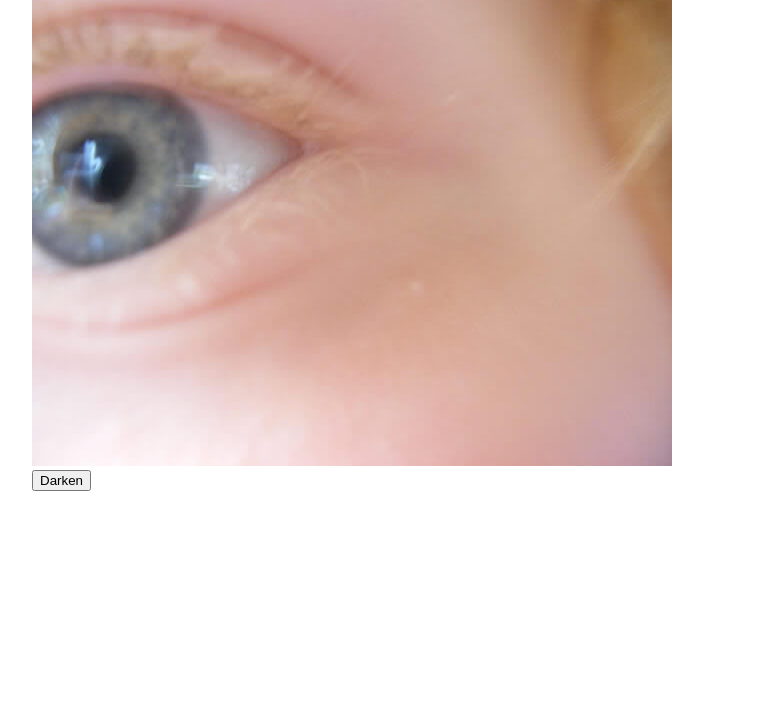
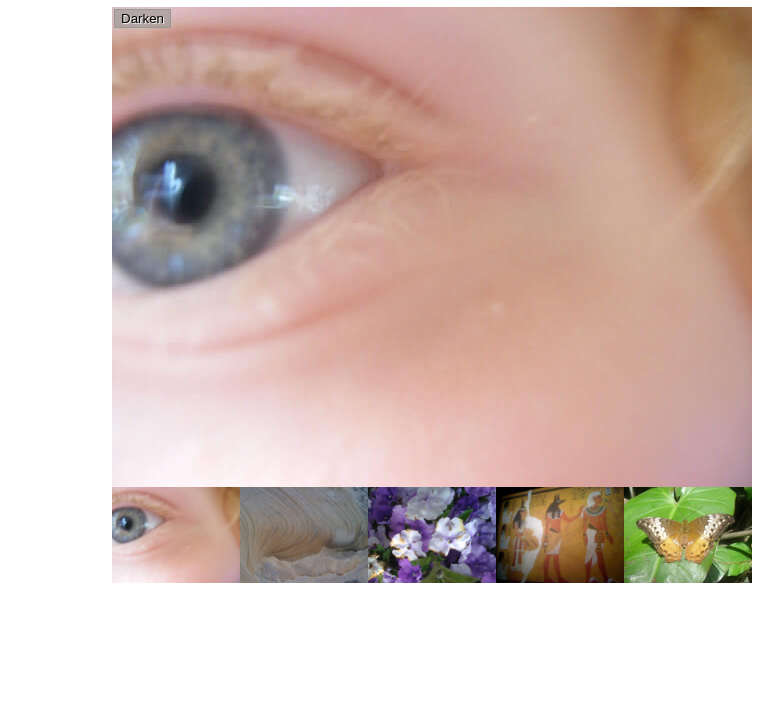
Before and after one commit to saadmkhan6/saadmkhan6.github.io, a plain HTML site: page Assignment4/P2/A4P2.html in a window 1280 px wide. Shown: the part 73-800 px from the top of the page, without its empty margins (208-991 px from the left). Drawn offline with Linux system fonts and the light colour scheme; files that its build step writes are made by us from their sources.

Commit message:
fixes for part 2

```diff
--- a/Assignment4/P2/A4P2.html
+++ b/Assignment4/P2/A4P2.html
@@ -2,26 +2,65 @@
 <html lang="en-us">
 <head>
   <meta charset="utf-8">
+  <meta name="viewport" content="width=device-width">
+  <title>Image gallery example</title>
+  <style>
+    h1 {
+  font-family: helvetica, arial, sans-serif;
+  text-align: center;
+}
 
-    <title>Image gallery</title>
+body {
+  width: 640px;
+  margin: 0 auto;
+}
 
-    <link rel="stylesheet" href="style.css">
+.full-img {
+  position: relative;
+  display: block;
+  width: 640px;
+  height: 480px;
+}
 
+.overlay {
+  position: absolute;
+  top: 0;
+  left: 0;
+  width: 640px;
+  height: 480px;
+  background-color: rgba(0,0,0,0);
+}
+
+button {
+  border: 0;
+  background: rgba(150,150,150,0.6);
+  text-shadow: 1px 1px 1px white;
+  border: 1px solid #999;
+  position: absolute;
+  cursor: pointer;
+  top: 2px;
+  left: 2px;
+}
+
+.thumb-bar img {
+  display: block;
+  width: 20%;
+  float: left;
+  cursor: pointer;
+}
+  </style>
 </head>
-
 <body>
   <h1>Image gallery example</h1>
 
   <div class="full-img">
-      <img class="displayed-img" src="images/pic1.jpg" alt="Closeup of a human eye">
+    <img class="displayed-img" src="images/pic1.jpg" alt="Closeup of a human eye" />
     <div class="overlay"></div>
     <button class="dark">Darken</button>
   </div>
 
-    <div class="thumb-bar">
+  <div class="thumb-bar"></div>
 
-
-    </div>
-    <script src="main.js"></script>
+  <script src="A4P2.js"></script>
 </body>
 </html>
```
Also changed, not shown: Assignment4/P2/A4P2.css (indentation only). Lines whose indentation alone changed are shown as unchanged.
